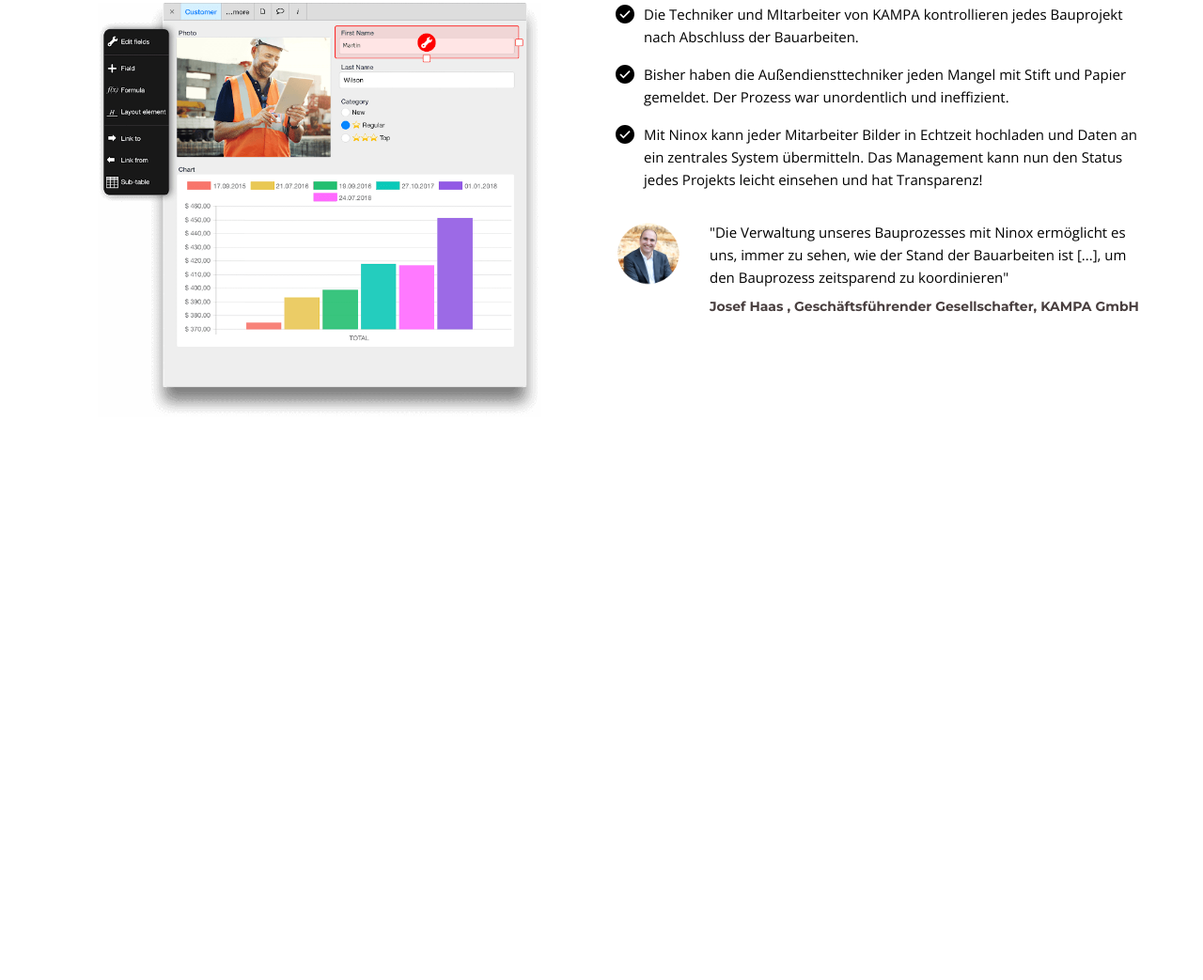
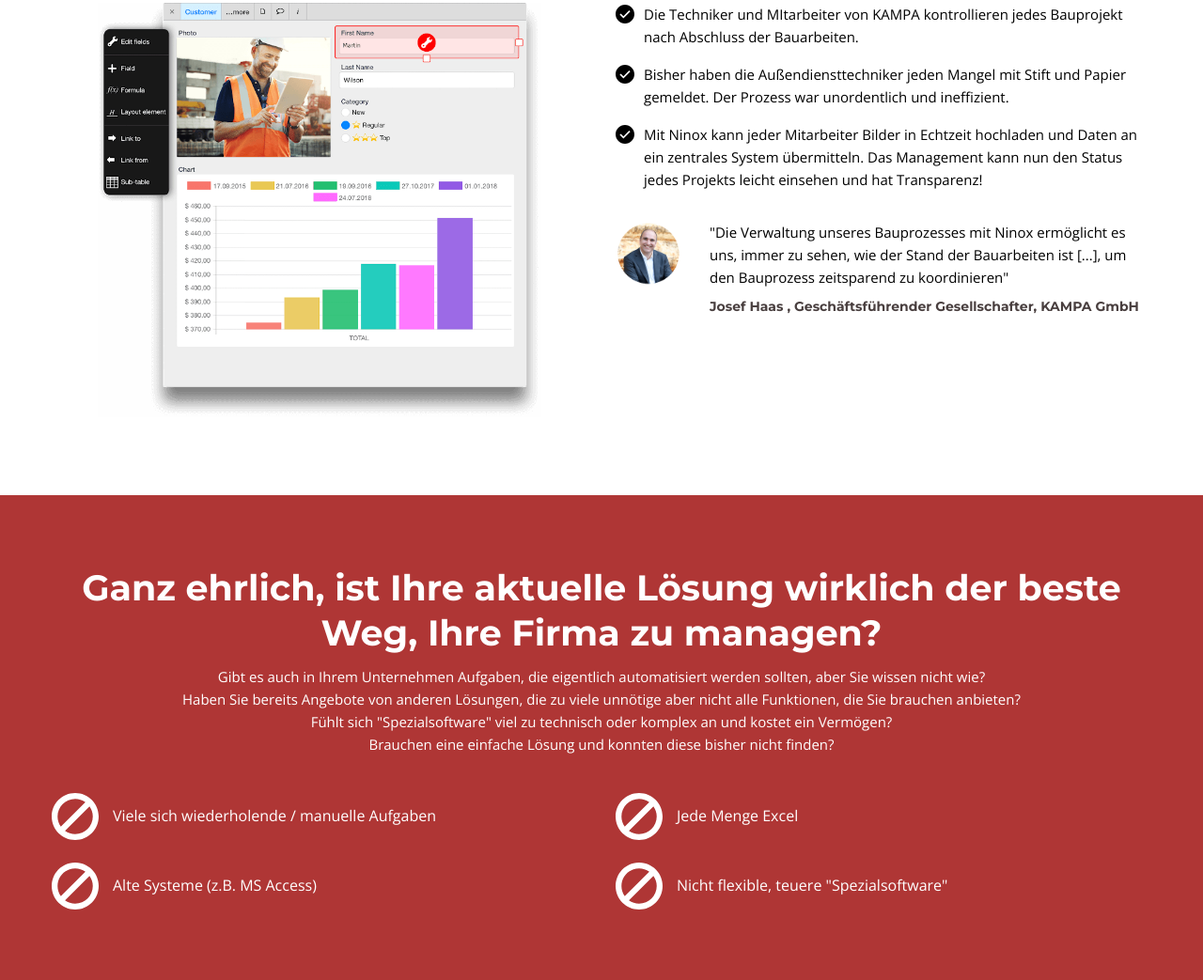
Before and after one commit to svirom/ninox, a plain HTML site: page index.html in a window 1280 px wide. Shown: the part 1106-2149 px from the top of the page at 94% size. Before the commit the page ends 1633 px from the top, so only its background shows below. Drawn offline with nearby package versions, Linux system fonts and the light colour scheme.

Commit message:
automated solution section

```diff
--- a/css/custom.css
+++ b/css/custom.css
@@ -71,7 +71,6 @@ h1 {
   font-size: 4.625rem;
 }
 h2 {
-  margin-top: 1.875rem;
   font-size: 2.375rem;
 }
 h3 {
@@ -423,9 +422,20 @@ p.subtitle {
 
 /* end header */
 
+/* regular section */
+.section {
+  padding: 75px 0;
+}
+@media (max-width: 767px) {
+  .section {
+    padding: 40px 0;
+  }
+}
+/* end banner section */
+
 /* process management section */
-.process-management {
-  padding: 75px 0;
+.process-management h2 {
+  margin-top: 1.875rem;
 }
 .process-management-content {
   padding-top: 2.5rem;
@@ -469,11 +479,36 @@ p.subtitle {
   color: #493f3f;
 }
 @media (max-width: 767px) {
-  .process-management {
-    padding: 40px 0;
-  }
   .process-management-list {
     padding-top: 20px;
   }
 }
 /* end process management section */
+
+/* automated solution section */
+.automated-solution {
+  background: rgb(175, 54, 53);
+}
+.automated-solution-list {
+  margin-top: 1rem;
+}
+.automated-solution-list li {
+  position: relative;
+  display: flex;
+  align-items: center;
+  margin-top: 1.5rem;
+  padding-left: 80px;
+  height: 50px;
+}
+.automated-solution-list .list-icon {
+  position: absolute;
+  left: 15px;
+  top: 50%;
+  width: 50px;
+  height: 50px;
+  -webkit-transform: translateY(-50%);
+  -moz-transform: translateY(-50%);
+  -ms-transform: translateY(-50%);
+  transform: translateY(-50%);
+}
+/* end automated solution section */
--- a/index.html
+++ b/index.html
@@ -67,7 +67,7 @@
   </section>
 
   <!-- process management section -->
-  <section class="process-management light-section">
+  <section class="section process-management light-section">
     <div class="container">
       <h2 class="text-center">So nutzt KAMPA Ninox für Baustellenmanagement</h2>
       <div class="grid-row process-management-content">
@@ -90,6 +90,23 @@
     </div>
   </section>
 
+  <!-- banner automated solution section -->
+  <section class="section automated-solution">
+    <div class="container">
+      <h2 class="text-center">Ganz ehrlich, ist Ihre aktuelle Lösung wirklich der beste Weg, Ihre Firma zu managen?</h2>
+      <p class="text-center">Gibt es auch in Ihrem Unternehmen Aufgaben, die eigentlich automatisiert werden sollten, aber Sie wissen nicht wie?<br>
+      Haben Sie bereits Angebote von anderen Lösungen, die zu viele unnötige aber nicht alle Funktionen, die Sie brauchen anbieten?<br>
+      Fühlt sich "Spezialsoftware" viel zu technisch oder komplex an und kostet ein Vermögen?<br>
+      Brauchen eine einfache Lösung und konnten diese bisher nicht finden?</p>
+      <ul class="automated-solution-list grid-row">
+        <li class="grid-col-2"><span class="list-icon"><svg xmlns="http://www.w3.org/2000/svg" xmlns:xlink="http://www.w3.org/1999/xlink" version="1.1" x="0px" y="0px" viewBox="0 0 100 100" style="enable-background:new 0 0 100 100;max-width:100%" xml:space="preserve" height="100%"><path style="" d="M50,0C22.388,0,0,22.388,0,50s22.388,50,50,50s50-22.388,50-50S77.612,0,50,0z M50,12.5  c8.094,0,15.539,2.637,21.668,7.007L19.494,71.655C15.125,65.527,12.5,58.081,12.5,50C12.5,29.321,29.321,12.5,50,12.5z M50,87.5  c-8.094,0-15.539-2.637-21.668-7.007l52.174-52.148C84.875,34.473,87.5,41.919,87.5,50C87.5,70.679,70.679,87.5,50,87.5z" fill="currentColor"></path></svg></span><span>Viele sich wiederholende / manuelle Aufgaben</span></li>
+        <li class="grid-col-2"><span class="list-icon"><svg xmlns="http://www.w3.org/2000/svg" xmlns:xlink="http://www.w3.org/1999/xlink" version="1.1" x="0px" y="0px" viewBox="0 0 100 100" style="enable-background:new 0 0 100 100;max-width:100%" xml:space="preserve" height="100%"><path style="" d="M50,0C22.388,0,0,22.388,0,50s22.388,50,50,50s50-22.388,50-50S77.612,0,50,0z M50,12.5  c8.094,0,15.539,2.637,21.668,7.007L19.494,71.655C15.125,65.527,12.5,58.081,12.5,50C12.5,29.321,29.321,12.5,50,12.5z M50,87.5  c-8.094,0-15.539-2.637-21.668-7.007l52.174-52.148C84.875,34.473,87.5,41.919,87.5,50C87.5,70.679,70.679,87.5,50,87.5z" fill="currentColor"></path></svg></span><span>Jede Menge Excel</span></li>
+        <li class="grid-col-2"><span class="list-icon"><svg xmlns="http://www.w3.org/2000/svg" xmlns:xlink="http://www.w3.org/1999/xlink" version="1.1" x="0px" y="0px" viewBox="0 0 100 100" style="enable-background:new 0 0 100 100;max-width:100%" xml:space="preserve" height="100%"><path style="" d="M50,0C22.388,0,0,22.388,0,50s22.388,50,50,50s50-22.388,50-50S77.612,0,50,0z M50,12.5  c8.094,0,15.539,2.637,21.668,7.007L19.494,71.655C15.125,65.527,12.5,58.081,12.5,50C12.5,29.321,29.321,12.5,50,12.5z M50,87.5  c-8.094,0-15.539-2.637-21.668-7.007l52.174-52.148C84.875,34.473,87.5,41.919,87.5,50C87.5,70.679,70.679,87.5,50,87.5z" fill="currentColor"></path></svg></span>Alte Systeme (z.B. MS Access)</li>
+        <li class="grid-col-2"><span class="list-icon"><svg xmlns="http://www.w3.org/2000/svg" xmlns:xlink="http://www.w3.org/1999/xlink" version="1.1" x="0px" y="0px" viewBox="0 0 100 100" style="enable-background:new 0 0 100 100;max-width:100%" xml:space="preserve" height="100%"><path style="" d="M50,0C22.388,0,0,22.388,0,50s22.388,50,50,50s50-22.388,50-50S77.612,0,50,0z M50,12.5  c8.094,0,15.539,2.637,21.668,7.007L19.494,71.655C15.125,65.527,12.5,58.081,12.5,50C12.5,29.321,29.321,12.5,50,12.5z M50,87.5  c-8.094,0-15.539-2.637-21.668-7.007l52.174-52.148C84.875,34.473,87.5,41.919,87.5,50C87.5,70.679,70.679,87.5,50,87.5z" fill="currentColor"></path></svg></span>Nicht flexible, teuere "Spezialsoftware"</li>
+      </ul>
+    </div>
+  </section>
+
   <script src="js/custom.js"></script>
 
 </body>
```
